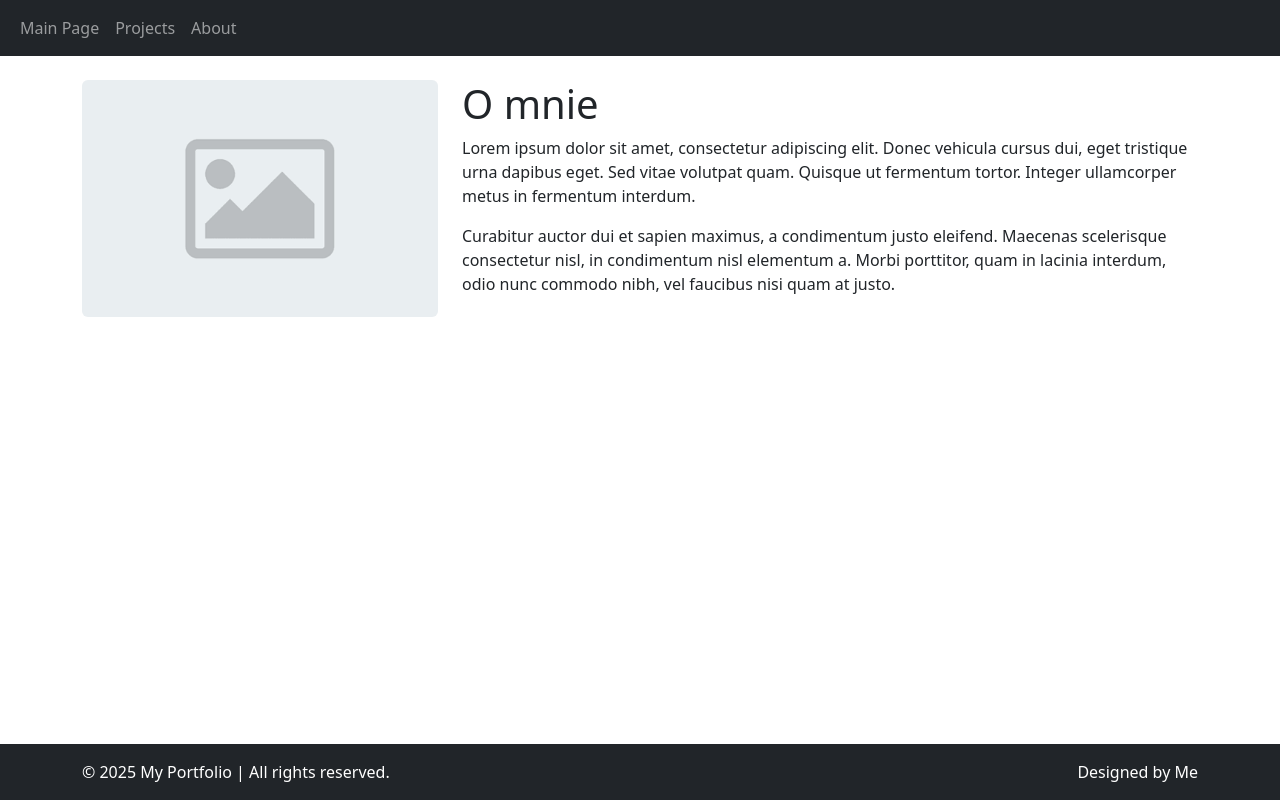
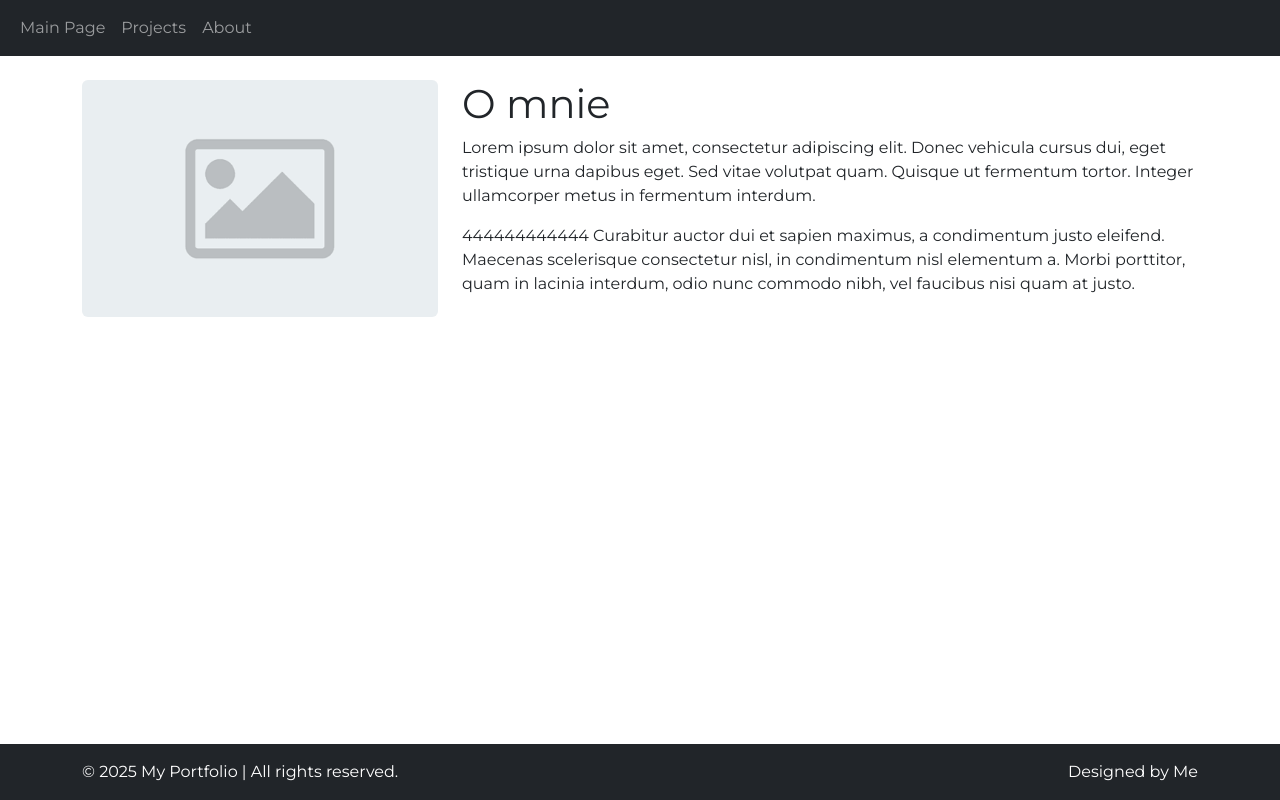
Before and after one commit to stokuj/my-django-portfolio, a Django app: page / in a window 1280 px wide. Run offline with Django 5.2, Linux system fonts and the light colour scheme.

Commit message:
Better font

```diff
--- a/personal_portfolio/main/templates/base.html
+++ b/personal_portfolio/main/templates/base.html
@@ -7,7 +7,14 @@
     <link href="https://cdn.jsdelivr.net/npm/bootstrap@5.3.0-alpha1/dist/css/bootstrap.min.css" rel="stylesheet" integrity="sha384-GLhlTQ8iRABdZLl6O3oVMWSktQOp6b7In1Zl3/Jr59b6EGGoI1aFkw7cmDA6j6gD" crossorigin="anonymous">
 
     <title>{% block title %}My Personal Portfolio{% endblock %}</title>
+
+    <!-- Link do Google Fonts -->
+    <link href="https://fonts.googleapis.com/css2?family=Roboto:wght@300;400;700&display=swap" rel="stylesheet">
+    <link href="https://fonts.googleapis.com/css2?family=Montserrat:wght@300;400;700&display=swap" rel="stylesheet">
     <style>
+      body {
+        font-family: 'Montserrat', sans-serif;
+    }
       /* Ustalamy stałą wysokość miniatury, np. 200px */
       .card-img-top {
         width: 100%;
@@ -15,6 +22,7 @@
         object-fit: cover;
       }
     </style>
+
 </head>
 <body>
     <!-- Pasek nawigacyjny u góry -->
--- a/personal_portfolio/main/templates/main/home.html
+++ b/personal_portfolio/main/templates/main/home.html
@@ -15,6 +15,7 @@
             Sed vitae volutpat quam. Quisque ut fermentum tortor. Integer ullamcorper metus in fermentum interdum.
         </p>
         <p>
+            444444444444
             Curabitur auctor dui et sapien maximus, a condimentum justo eleifend. Maecenas scelerisque consectetur nisl, in
             condimentum nisl elementum a. Morbi porttitor, quam in lacinia interdum, odio nunc commodo nibh, vel faucibus nisi
             quam at justo.
```
